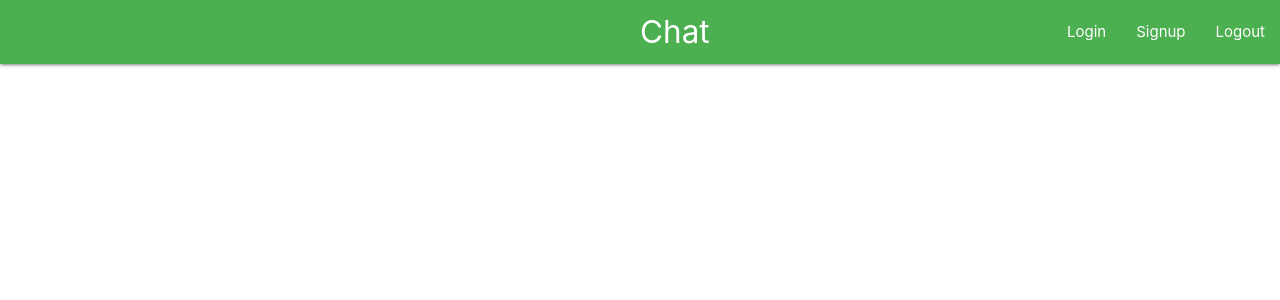
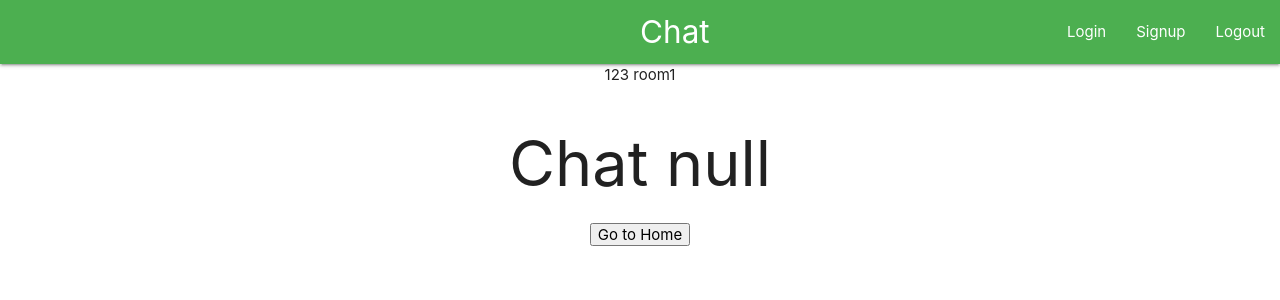
Before and after one commit to rbbenett/nodejs-chat, a React (Create React App) app: page /chat/123/room1 in a window 1280 px wide. Shown: the top 300 px of the page. Built offline with nearby package versions, Linux system fonts and the light colour scheme.

Commit message:
Updated Chat.js to show params

```diff
--- a/src/App.js
+++ b/src/App.js
@@ -15,7 +15,7 @@ function App() {
           <Navbar />
           <Switch>
             <Route exact path="/" component={Home} />
-            <Route exact path="/chat" component={Chat} />
+            <Route exact path="/chat/:room_id/:room_name" component={Chat} />
           </Switch>
         </UserContext.Provider>
       </div>
--- a/src/components/chat/Chat.js
+++ b/src/components/chat/Chat.js
@@ -1,14 +1,15 @@
 import React, { useContext } from 'react';
-import { Link } from 'react-router-dom';
+import { Link, useParams } from 'react-router-dom';
 import { UserContext } from '../../UserContext';
 
 const Chat = () => {
-  const {user,setUser} = useContext(UserContext)
-
+  const { user, setUser } = useContext(UserContext)
+  let { room_id, room_name } = useParams();
   return (
     <div>
-     <h1>Chat {JSON.stringify(user)}</h1>
-     <Link to={'/'}>
+      <div>{room_id} {room_name}</div>
+      <h1>Chat {JSON.stringify(user)}</h1>
+      <Link to={'/'}>
         <button>Go to Home</button>
       </Link>
     </div>
--- a/src/components/home/RoomList.js
+++ b/src/components/home/RoomList.js
@@ -1,10 +1,15 @@
 import React from 'react';
 import Room from './Room';
+import { Link } from 'react-router-dom';
 
-const RoomList = ({rooms}) => {
+const RoomList = ({ rooms }) => {
   return (
     <div>
-      {rooms && rooms.map(room => (<Room key={room._id} name={room.name}/>))}
+      {rooms && rooms.map(room => (
+        <Link to={'/chat/' + room._id + '/' + room.name} key={room._id}>
+          <Room name={room.name} />
+        </Link>
+      ))}
     </div>
   )
 }
```
